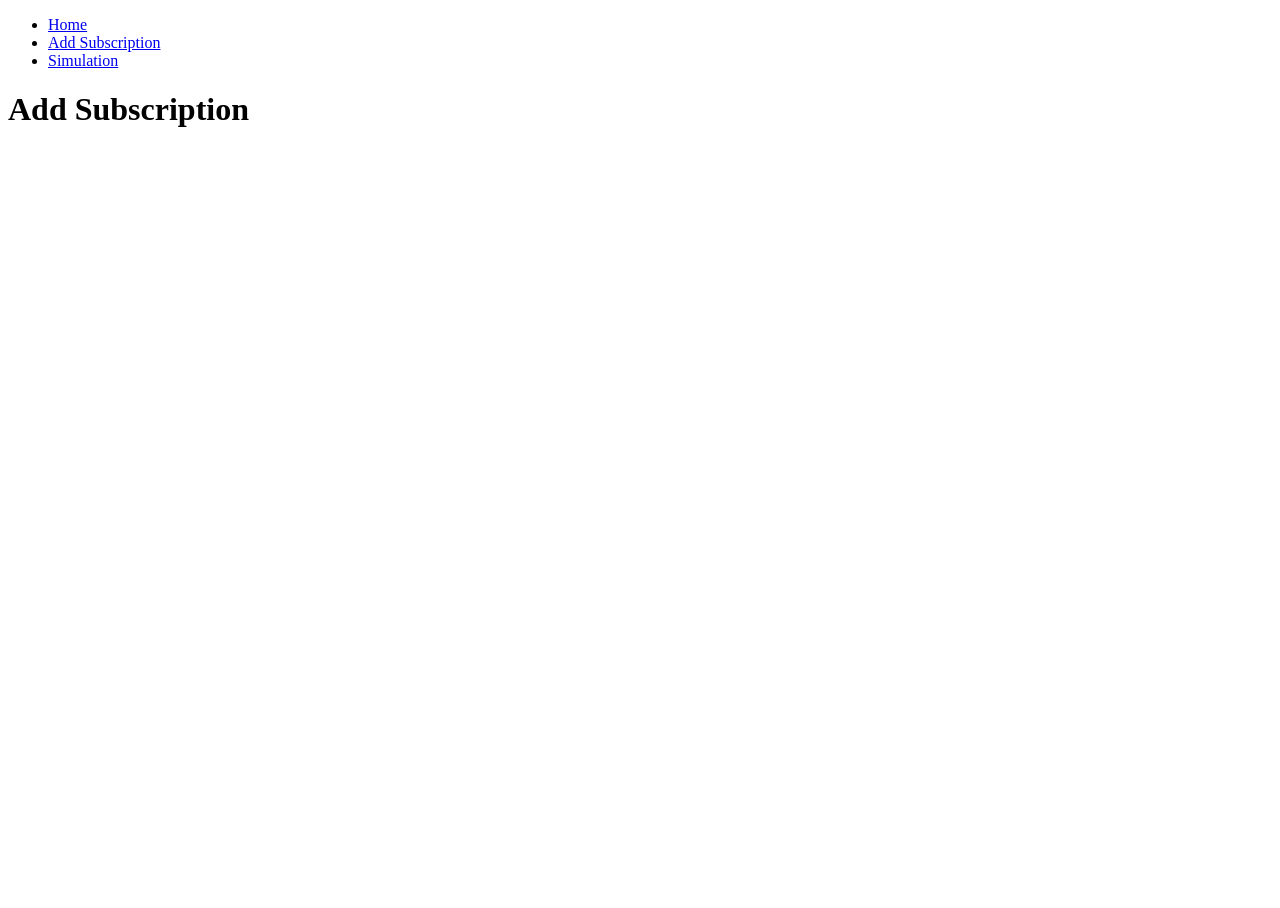
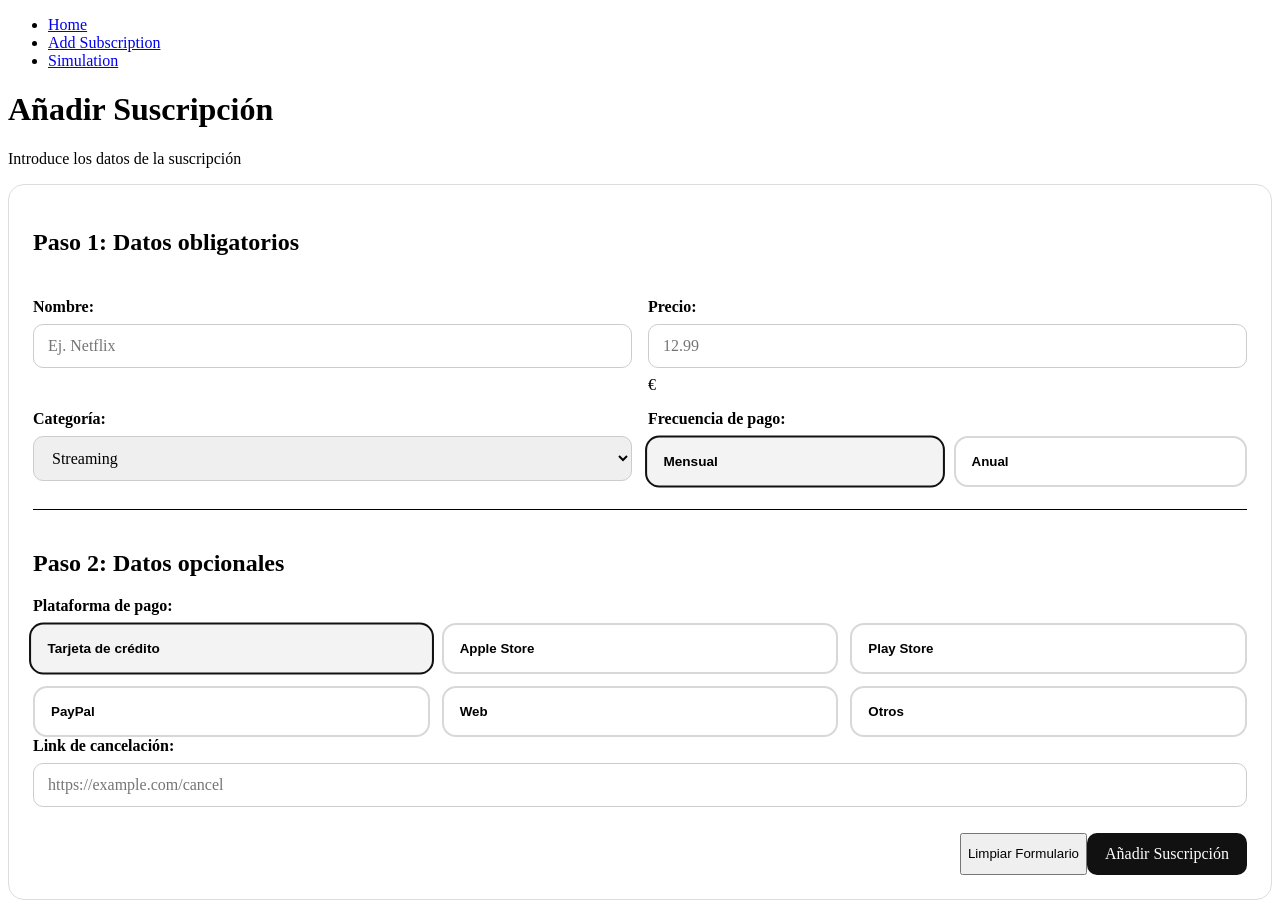
Before and after one commit to nicolas02-m/subscription-black-hole, a Vue app: page /add in a window 1280 px wide. Before the commit the page ends 800 px from the top, so only its background shows below. Built offline with nearby package versions, Linux system fonts and the light colour scheme.

Commit message:
subscription page form and logic added

```diff
--- a/src/components/subscription/SubscriptionForm.vue
+++ b/src/components/subscription/SubscriptionForm.vue
@@ -0,0 +1,283 @@
+<script setup>
+import { reactive } from 'vue'
+const emit = defineEmits(['submit'])
+
+const form = reactive({
+    name: '',
+    price: '',
+    frequency: 'monthly',
+    category: 'streaming',
+    paymentPlatform: 'creditCard',
+    cancellationLink: '',
+})
+
+function buildPayload() {
+    return {
+        id: Date.now(),
+        name: form.name.trim(),
+        price: Number(form.price),
+        frequency: form.frequency,
+        category: form.category,
+        paymentPlatform: form.paymentPlatform,
+        cancellationLink: form.cancellationLink.trim(),
+        active: true
+    }
+}
+
+function resetForm() {
+    form.name = ''
+    form.price = ''
+    form.frequency = 'monthly'
+    form.category = 'streaming'
+    form.paymentPlatform = 'creditCard'
+    form.cancellationLink = ''
+}
+
+function handleSubmit() {
+    if (!form.name.trim()) {
+        alert('Introduce el nombre de la suscripción')
+        return
+    }
+
+    if (form.price === '' || Number(form.price) <= 0) {
+        alert('Introduce un precio válido')
+        return
+    }
+
+    emit('submit', buildPayload())
+    resetForm()
+}
+
+function handleReset() {
+    if (confirm('¿Estás seguro de que quieres limpiar el formulario?')) {
+        resetForm()
+    }
+}
+
+</script>
+
+<template>
+    <form class="subscriptionForm" @submit.prevent="handleSubmit">
+        <h2>Paso 1: Datos obligatorios</h2>
+        <div class="formGrid">
+            <div class="field">
+                <label for="name">Nombre:</label>
+                <input id="name" type="text" name="name" placeholder="Ej. Netflix" v-model="form.name" required>
+            </div>
+            <div class="field">
+                <label for="price">Precio:</label>
+                <input id="price" type="number" name="price" placeholder="12.99" v-model="form.price" min="0"
+                    step="0.01" required>
+                <span id="currency">€</span>
+            </div>
+            <div class="field">
+                <label for="category">Categoría:</label>
+                <select id="category" name="category" v-model="form.category">
+                    <option value="streaming">Streaming</option>
+                    <option value="music">Música</option>
+                    <option value="gaming">Juegos</option>
+                    <option value="software">Software</option>
+                    <option value="education">Educación</option>
+                    <option value="other">Otra</option>
+                </select>
+            </div>
+
+            <div class="field">
+                <label>Frecuencia de pago:</label>
+                <div class="cardGroup">
+                    <button type="button" class="card" :class="{ active: form.frequency === 'monthly' }"
+                        @click="form.frequency = 'monthly'">
+                        <span class="cardTitle">Mensual</span>
+                    </button>
+                    <button type="button" class="card" :class="{ active: form.frequency === 'yearly' }"
+                        @click="form.frequency = 'yearly'">
+                        <span class="cardTitle">Anual</span>
+                    </button>
+                </div>
+            </div>
+        </div>
+
+        <div class="optionalSection">
+            <h2>Paso 2: Datos opcionales</h2>
+            <div class="field">
+                <label>Plataforma de pago:</label>
+                <div class="cardGroupPaymentPlatform">
+                    <button type="button" class="cardPaymentPlatform" :class="{ active: form.paymentPlatform === 'creditCard' }"
+                        @click="form.paymentPlatform = 'creditCard'">
+                        <span class="cardTitle">Tarjeta de crédito</span>
+                    </button>
+                    <button type="button" class="cardPaymentPlatform" :class="{ active: form.paymentPlatform === 'appleStore' }"
+                        @click="form.paymentPlatform = 'appleStore'">
+                        <span class="cardTitle">Apple Store</span>
+                    </button>
+                    <button type="button" class="cardPaymentPlatform" :class="{ active: form.paymentPlatform === 'playStore' }"
+                        @click="form.paymentPlatform = 'playStore'">
+                        <span class="cardTitle">Play Store</span>
+                    </button>
+                    <button type="button" class="cardPaymentPlatform" :class="{ active: form.paymentPlatform === 'paypal' }"
+                        @click="form.paymentPlatform = 'paypal'">
+                        <span class="cardTitle">PayPal</span>
+                    </button>
+                    <button type="button" class="cardPaymentPlatform" :class="{ active: form.paymentPlatform === 'web' }"
+                        @click="form.paymentPlatform = 'web'">
+                        <span class="cardTitle">Web</span>
+                    </button>
+                    <button type="button" class="cardPaymentPlatform" :class="{ active: form.paymentPlatform === 'other' }"
+                        @click="form.paymentPlatform = 'other'">
+                        <span class="cardTitle">Otros</span>
+                    </button>
+                </div>
+            </div>
+            <div class="field">
+                <label for="cancellationLink">Link de cancelación:</label>
+                <input id="cancellationLink" type="url" name="cancellationLink" placeholder="https://example.com/cancel"
+                    v-model="form.cancellationLink">
+            </div>
+        </div>
+        <div class="formActions">
+            <button type="button" @click="handleReset">Limpiar Formulario</button>
+            <button class="submitButton" type="submit">Añadir Suscripción</button>
+        </div>
+    </form>
+</template>
+
+<style scoped>
+.subscriptionForm {
+    display: flex;
+    flex-direction: column;
+    gap: 22px;
+    padding: 24px;
+    border: 1px solid #ddd;
+    border-radius: 16px;
+    background: #fff;
+}
+
+.optionalSection {
+    border-top: 1px solid black;
+    padding-top: 20px;
+}
+
+.formGrid {
+    display: grid;
+    grid-template-columns: 1fr 1fr;
+    gap: 16px;
+}
+
+.field {
+    display: flex;
+    flex-direction: column;
+    gap: 8px;
+}
+
+.field label {
+    font-weight: 600;
+}
+
+.field input,
+.field select{
+    padding: 12px 14px;
+    border: 1px solid #ccc;
+    border-radius: 10px;
+    font: inherit;
+}
+
+
+.cardGroup {
+    display: grid;
+    grid-template-columns: repeat(2, minmax(0, 1fr));
+    gap: 12px;
+}
+
+.two-columns {
+    grid-template-columns: repeat(2, minmax(0, 1fr));
+}
+
+.card {
+    display: flex;
+    flex-direction: column;
+    gap: 4px;
+    padding: 16px;
+    border: 2px solid #d8d8d8;
+    border-radius: 14px;
+    background: #fff;
+    text-align: left;
+    cursor: pointer;
+    transition: transform 0.18s ease, border-color 0.18s ease, background-color 0.18s ease;
+}
+
+.card:hover {
+    border-color: #999;
+}
+
+.card.active {
+    transform: scale(1.02);
+    border-color: #111;
+    background-color: #f3f3f3;
+}
+
+.cardTitle {
+    font-weight: 700;
+}
+
+.cardGroupPaymentPlatform {
+    display: grid;
+    grid-template-columns: repeat(3, minmax(0, 1fr));
+    gap: 12px;
+}
+
+.cardPaymentPlatform {
+    display: flex;
+    flex-direction: column;
+    gap: 4px;
+    padding: 16px;
+    border: 2px solid #d8d8d8;
+    border-radius: 14px;
+    background: #fff;
+    text-align: left;
+    cursor: pointer;
+    transition: transform 0.18s ease, border-color 0.18s ease, background-color 0.18s ease;
+}
+
+.cardPaymentPlatform:hover {
+    border-color: #999;
+}
+
+.cardPaymentPlatform.active {
+    transform: scale(1.02);
+    border-color: #111;
+    background-color: #f3f3f3;
+}
+
+.formActions {
+    display: flex;
+    justify-content: flex-end;
+    margin-top: 4px;
+}
+
+.submitButton {
+    padding: 12px 18px;
+    border: none;
+    border-radius: 10px;
+    background: #111;
+    color: #fff;
+    font: inherit;
+    cursor: pointer;
+    transition: opacity 0.18s ease, transform 0.18s ease;
+}
+
+.submitButton:hover {
+    opacity: 0.92;
+}
+
+.submitButton:active {
+    transform: scale(0.98);
+}
+
+@media (max-width: 700px) {
+
+    .formGrid,
+    .cardGroup {
+        grid-template-columns: 1fr;
+    }
+}
+</style>
--- a/src/main.js
+++ b/src/main.js
@@ -1,5 +1,8 @@
 import { createApp } from 'vue'
+import { createPinia } from 'pinia'
 import App from './App.vue'
 import router from './router'
 
-createApp(App).use(router).mount('#app')
+const pinia = createPinia()
+
+createApp(App).use(router).use(pinia).mount('#app')
--- a/src/views/AddSubscription.vue
+++ b/src/views/AddSubscription.vue
@@ -1,13 +1,45 @@
 <script setup>
+import SubscriptionForm from '@/components/subscription/SubscriptionForm.vue'
+import { useSubscriptionStore } from '@/stores/subscription'
+import { ref } from 'vue'
+
+const store = useSubscriptionStore()
+const successMessage = ref('')
+
+function handleSubmit(data) {
+  store.addSubscription(data)
+  successMessage.value = 'Suscripción añadida con éxito'
+}
+
+setTimeout(() => {
+  successMessage.value = ''
+}, 2000)
+
 </script>
 
 <template>
-  <div>
-    <h1>Add Subscription</h1>
+  <header>
+    <h1>Añadir Suscripción</h1>
+    <p>Introduce los datos de la suscripción</p>
+  </header>
 
-  </div>
+  <p v-if="successMessage" class="success-message">
+      {{ successMessage }}
+    </p>
+<section>
+  <SubscriptionForm
+    @submit="handleSubmit"
+  />
+  </section>
 </template>
 
 <style scoped>
-
+.success-message {
+  margin-bottom: 20px;
+  padding: 12px 16px;
+  border: 1px solid #b7e4c7;
+  border-radius: 10px;
+  background-color: #f1fff5;
+  color: #1f6f43;
+}
 </style>
```
Also changed, not shown: src/components/subscription/SubscriptionOptionalFields.vue (deleted).
